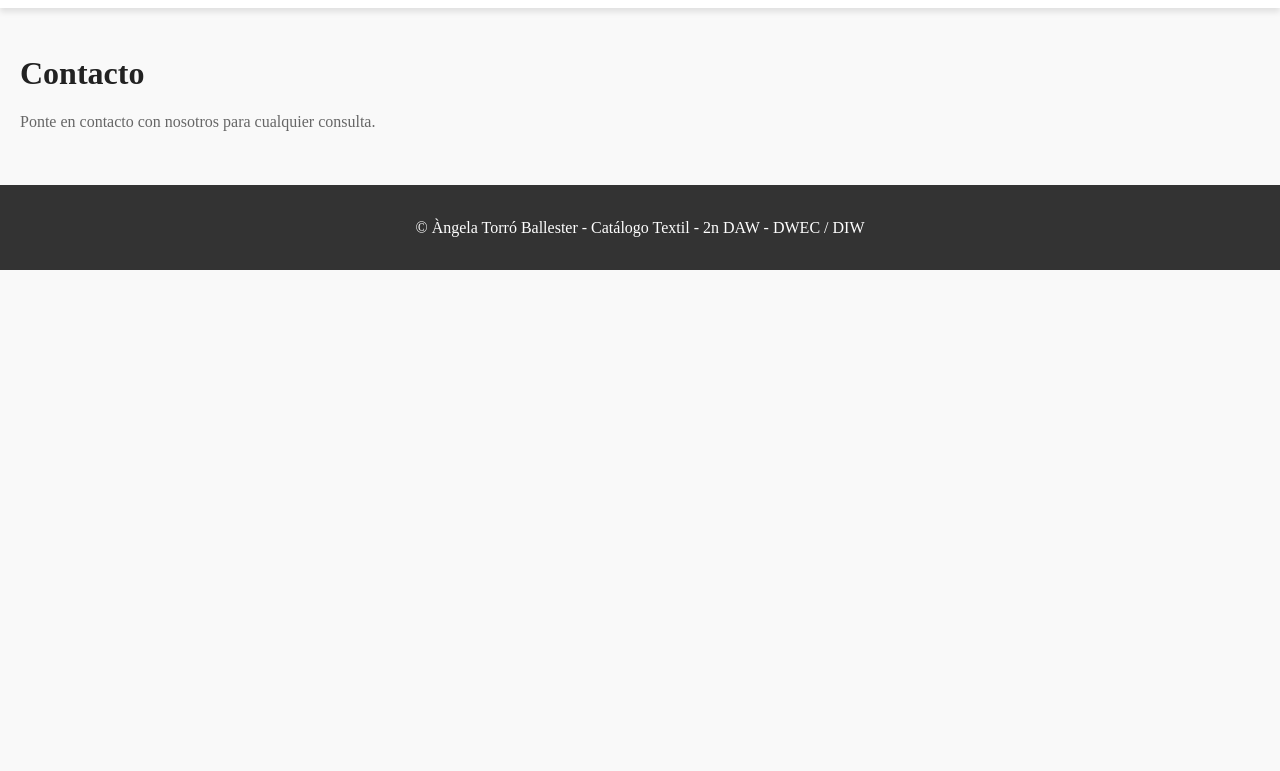
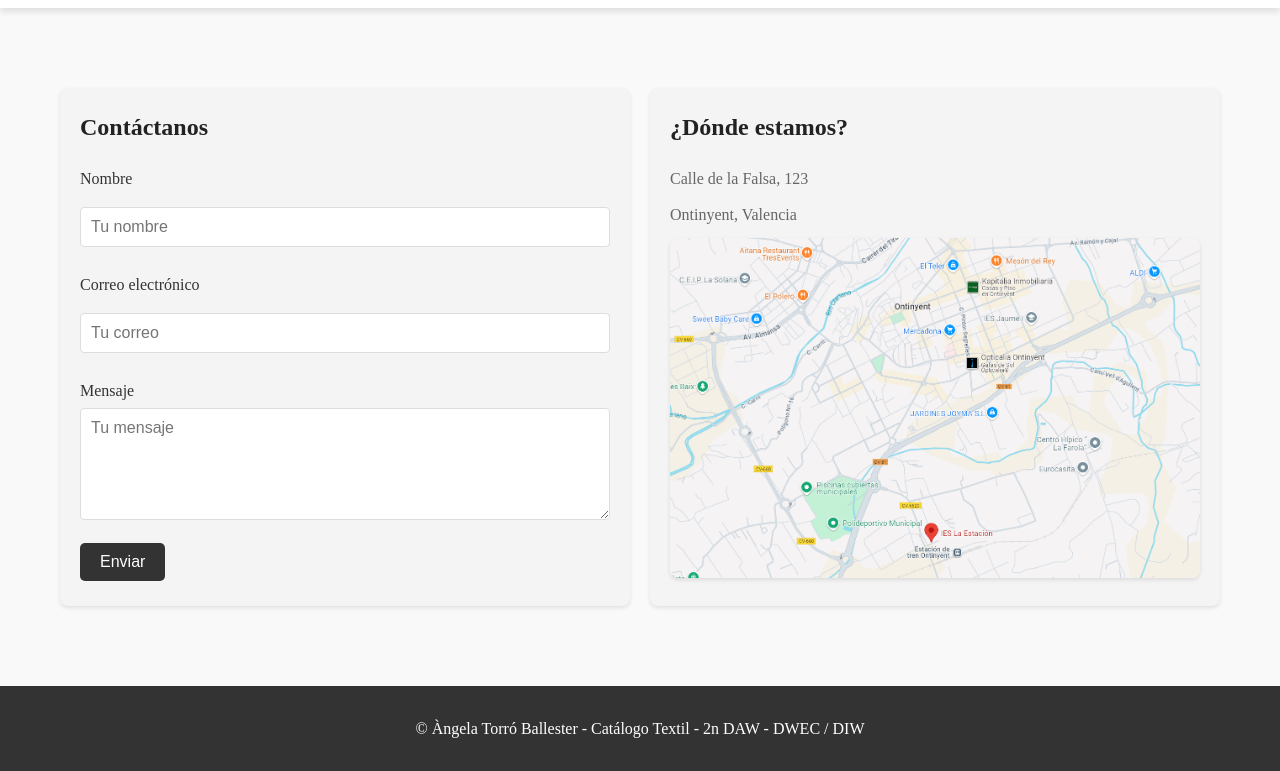
Before and after one commit to AngeletaT/SoftNest_JS_HTML_CSS, a plain HTML site: page index.html in a window 1280 px wide. Both pictures are taken after a click on the link "Contact". Shown: the part 72-843 px from the top of the page. Before the commit the page ends 800 px from the top, so only its background shows below. Drawn offline with Linux system fonts and the light colour scheme; a script that the page names is missing.

Commit message:
Add contact page

```diff
--- /dev/null
+++ b/css/contact.css
@@ -0,0 +1,84 @@
+/* Contenedor principal */
+.contact-container {
+    display: flex;
+    justify-content: space-between;
+    gap: 20px;
+    padding: 40px;
+}
+
+/* Estilos para el formulario de contacto */
+.contact-form {
+    flex: 1;
+    background-color: #f4f4f4;
+    padding: 20px;
+    border-radius: 8px;
+    box-shadow: 0 2px 4px rgba(0, 0, 0, 0.1);
+}
+
+.contact-form h2 {
+    margin-bottom: 20px;
+}
+
+.form-group {
+    margin-bottom: 15px;
+}
+
+.form-group label {
+    display: block;
+    font-size: 16px;
+    margin-bottom: 5px;
+}
+
+.form-group input,
+.form-group textarea {
+    width: 100%;
+    padding: 10px;
+    border: 1px solid #ddd;
+    border-radius: 4px;
+    font-size: 16px;
+    font-family: 'Poppins', sans-serif;
+}
+
+button {
+    padding: 10px 20px;
+    background-color: #333;
+    color: #fff;
+    border: none;
+    border-radius: 5px;
+    cursor: pointer;
+}
+
+button:hover {
+    background-color: #555;
+}
+
+/* Estilos para el mapa */
+.contact-map {
+    flex: 1;
+    background-color: #f4f4f4;
+    padding: 20px;
+    border-radius: 8px;
+    box-shadow: 0 2px 4px rgba(0, 0, 0, 0.1);
+}
+
+.contact-map h2 {
+    margin-bottom: 20px;
+}
+
+.contact-map img {
+    width: 100%;
+    border-radius: 8px;
+    box-shadow: 0 2px 4px rgba(0, 0, 0, 0.1);
+}
+
+/* Ajustes responsive */
+@media (max-width: 768px) {
+    .contact-container {
+        flex-direction: column;
+    }
+
+    .contact-form,
+    .contact-map {
+        width: 100%;
+    }
+}
--- a/index.html
+++ b/index.html
@@ -7,6 +7,7 @@
     <title>Catálogo Textil - Inicio</title>
     <link rel="stylesheet" href="css/style.css">
     <link rel="stylesheet" href="css/shop.css">
+    <link rel="stylesheet" href="css/contact.css">
 </head>
 
 <body>
--- a/js/views/contact.view.html
+++ b/js/views/contact.view.html
@@ -1,2 +1,29 @@
-<h1>Contacto</h1>
-<p>Ponte en contacto con nosotros para cualquier consulta.</p>
+<section class="contact-container">
+    <!-- Contenedor del formulario de contacto -->
+    <div class="contact-form">
+        <h2>Contáctanos</h2>
+        <form>
+            <div class="form-group">
+                <label for="name">Nombre</label>
+                <input type="text" id="name" name="name" placeholder="Tu nombre" required>
+            </div>
+            <div class="form-group">
+                <label for="email">Correo electrónico</label>
+                <input type="email" id="email" name="email" placeholder="Tu correo" required>
+            </div>
+            <div class="form-group">
+                <label for="message">Mensaje</label>
+                <textarea id="message" name="message" rows="5" placeholder="Tu mensaje" required></textarea>
+            </div>
+            <button type="submit">Enviar</button>
+        </form>
+    </div>
+
+    <!-- Contenedor del mapa -->
+    <div class="contact-map">
+        <h2>¿Dónde estamos?</h2>
+        <p>Calle de la Falsa, 123</p>
+        <p>Ontinyent, Valencia</p>
+        <img src="assets/img/mapa.png" alt="Mapa de nuestra ubicación">
+    </div>
+</section>
```
Also changed, not shown: assets/img/mapa.png (added).
